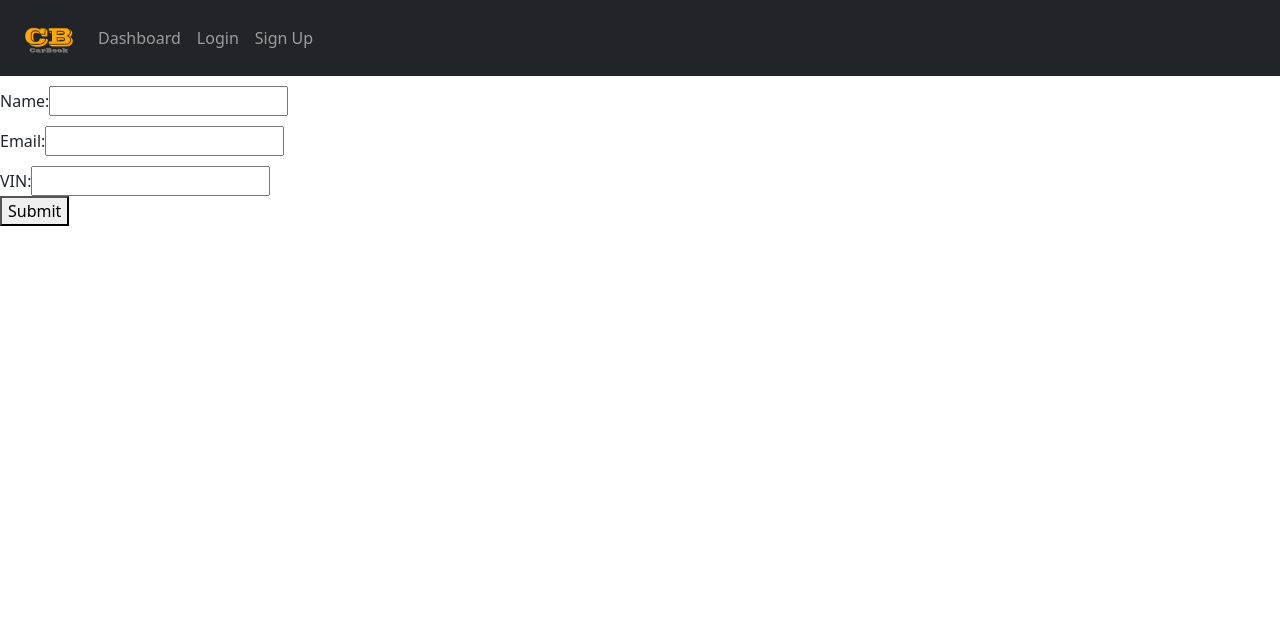
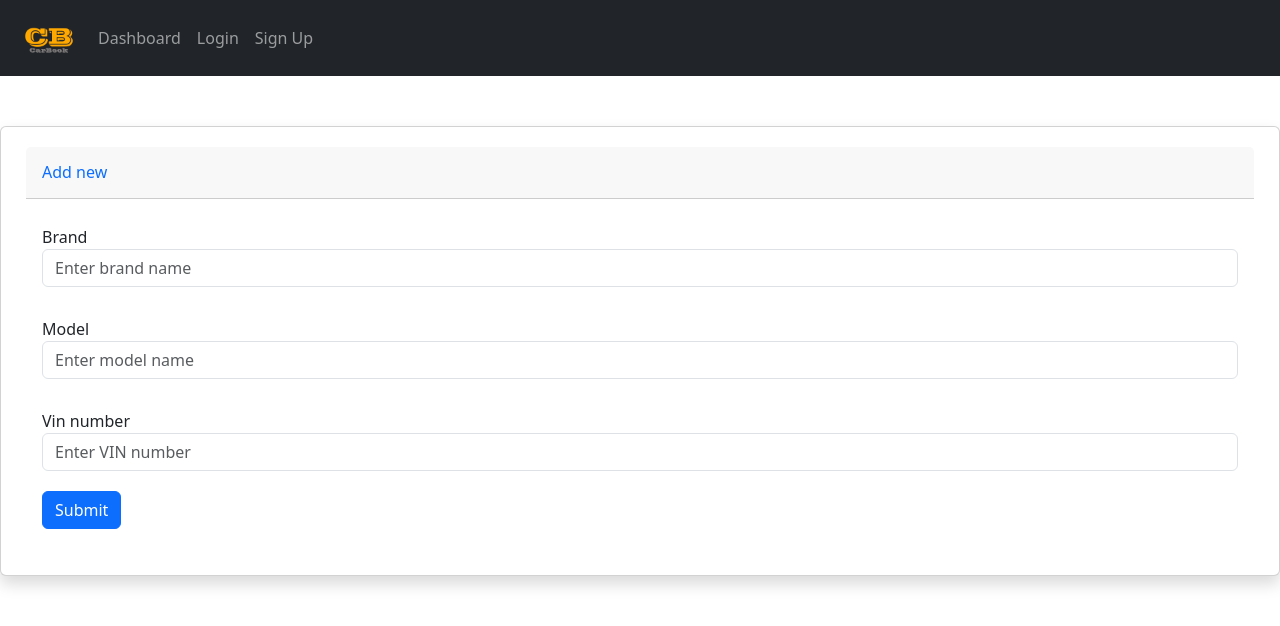
Before and after one commit to 1cetsw/carbook-front, a React (Create React App) app: page /new-car-form in a window 1280 px wide. Shown: the top 626 px of the page. Built offline with nearby package versions, Linux system fonts and the light colour scheme.

Commit message:
bootstrap form to add new car

```diff
--- a/src/Components/Profile/NewCarForm.js
+++ b/src/Components/Profile/NewCarForm.js
@@ -10,12 +10,12 @@ const NewCarForm = () => {
     });
 
     const handleChange = (e) => {
-    setFormData({ ...formData, [e.target.name]: e.target.value});
+        setFormData({ ...formData, [e.target.name]: e.target.value });
     };
 
     const handleSubmit = (e) => {
         e.preventDefault();
-    axios.post(global.config.HostFront+'/api/cars', formData)
+        axios.post(global.config.HostFront + '/api/cars', formData)
             .then(response => {
                 // Handle success
                 console.log(response);
@@ -28,25 +28,71 @@ const NewCarForm = () => {
     };
 
     return (
+        <div className="card shadow mb-4">
+            <div className="card-header py-3">
+                <h6 className="m-0 font-weight-bold text-primary">Add new</h6>
+            </div>
+            <div className="card-body">
                 <form onSubmit={handleSubmit}>
-      <label>
-        Name:
-        <input type="text" name="brand" value={formData.brand} onChange={handleChange} />
-      </label>
-      <br />
-      <label>
-        Email:
-        <input type="text" name="model" value={formData.model} onChange={handleChange} />
-      </label>
-      <br />
-      <label>
-        VIN:
-        <input type="text" name="vin" value={formData.vin} onChange={handleChange} />
-      </label>
-      <br />
-      <button type="submit">Submit</button>
+                    <div className="form-group">
+                        <label htmlFor="brand">Brand</label>
+                        <input
+                            type="text"
+                            className="form-control"
+                            name="brand"
+                            placeholder="Enter brand name"
+                            value={formData.brand}
+                            onChange={handleChange}
+                        />
+                    </div>
+                    <div className="form-group">
+                        <label htmlFor="model">Model</label>
+                        <input
+                            type="text"
+                            className="form-control"
+                            name="model"
+                            placeholder="Enter model name"
+                            value={formData.model}
+                            onChange={handleChange}
+                        />
+                    </div>
+                    <div className="form-group">
+                        <label htmlFor="vin">Vin number</label>
+                        <input
+                            type="text"
+                            className="form-control"
+                            name="vin"
+                            placeholder="Enter VIN number"
+                            value={formData.vin}
+                            onChange={handleChange}
+                        />
+                    </div>
+                    <button type="submit" className="btn btn-primary">Submit</button>
                 </form>
+            </div>
+        </div>
     );
     };
+    //   return (
+    //     <form onSubmit={handleSubmit}>
+    //       <label>
+    //         Name:
+    //         <input type="text" name="brand" value={formData.brand} onChange={handleChange} />
+    //       </label>
+    //       <br />
+    //       <label>
+    //         Email:
+    //         <input type="text" name="model" value={formData.model} onChange={handleChange} />
+    //       </label>
+    //       <br />
+    //       <label>
+    //         VIN:
+    //         <input type="text" name="vin" value={formData.vin} onChange={handleChange} />
+    //       </label>
+    //       <br />
+    //       <button type="submit">Submit</button>
+    //     </form>
+    //   );
+    // };
 
     export default NewCarForm;
```
Also changed, not shown: 1 other file (tests, documents, lock files or other folders). Lines whose indentation alone changed are shown as unchanged.
